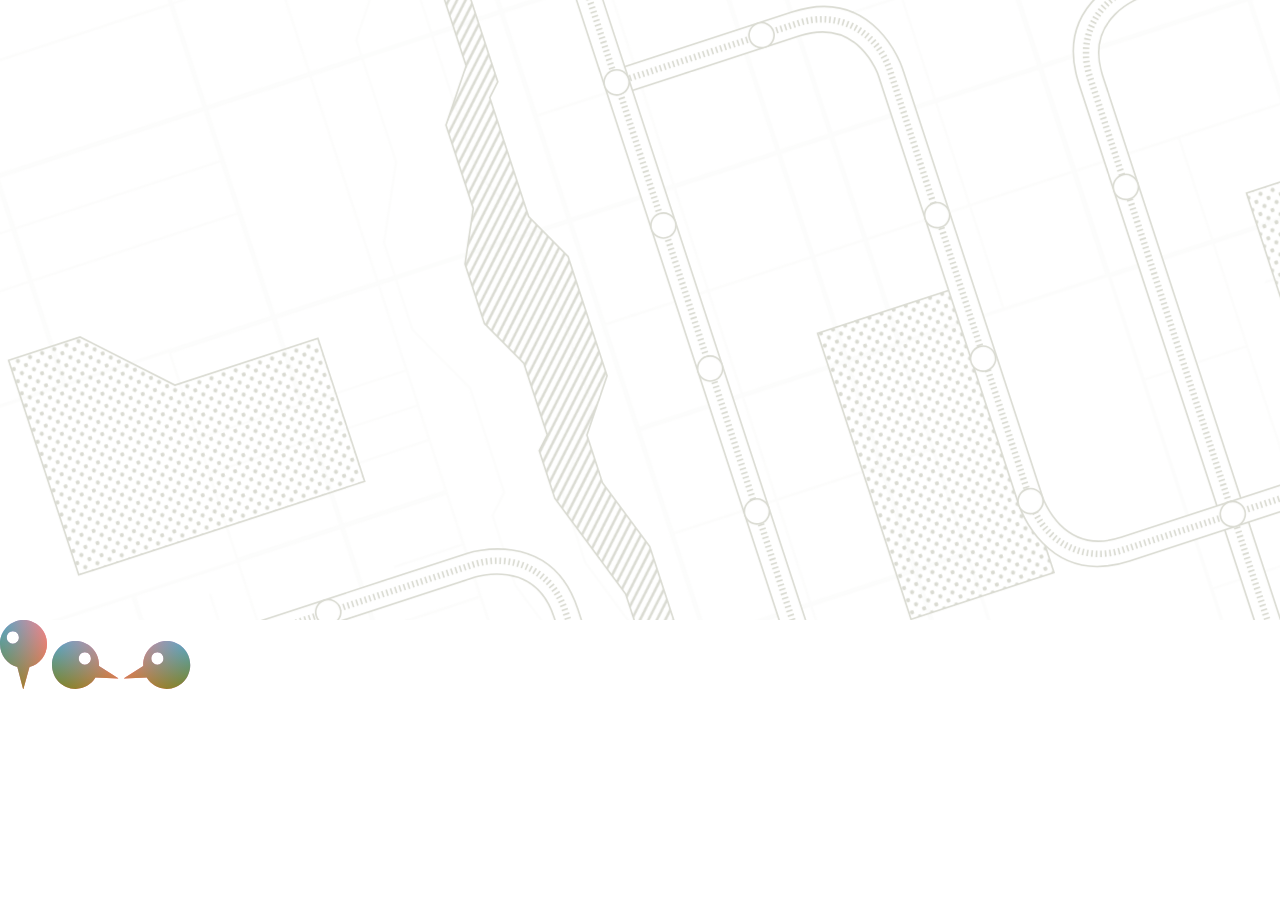
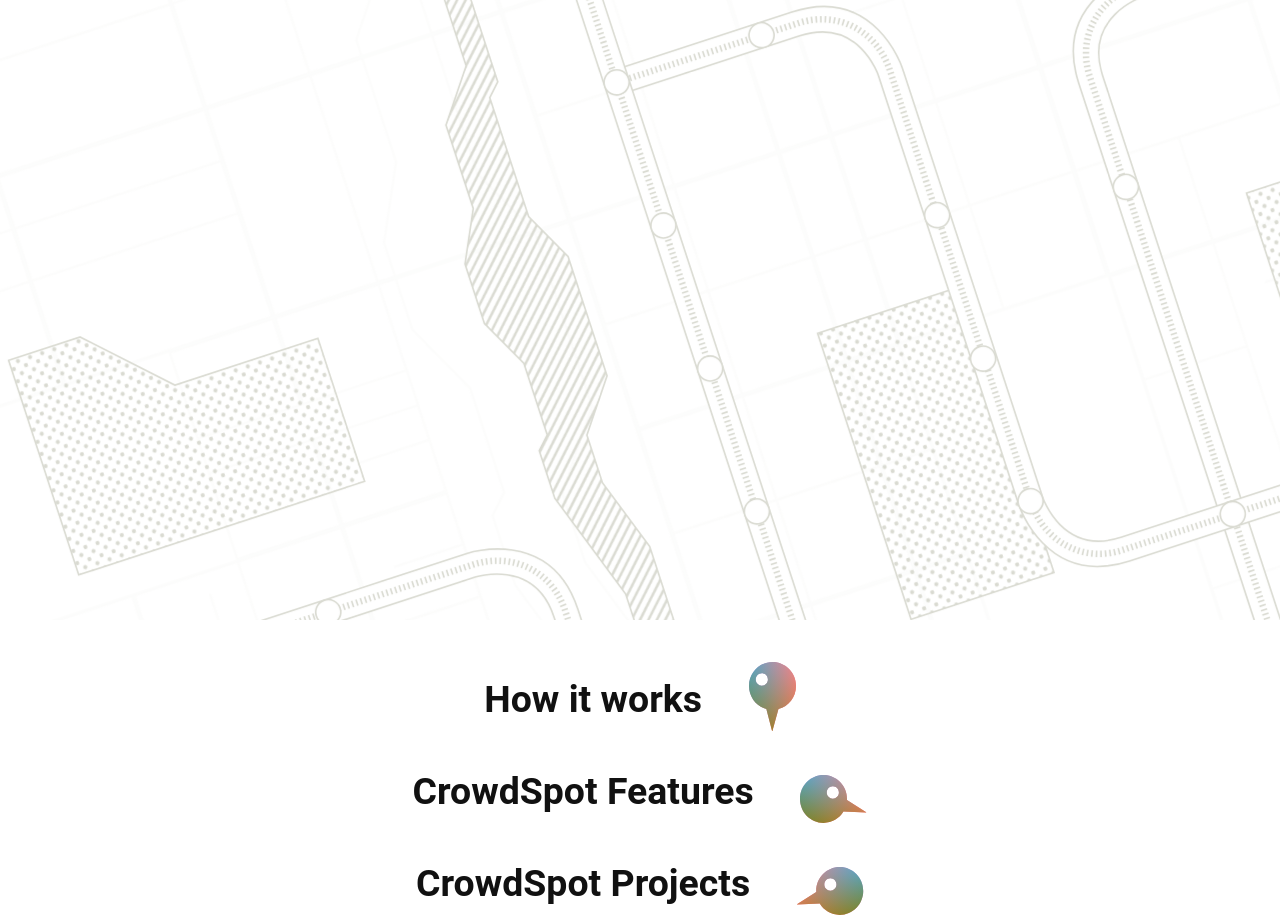
Before and after one commit to CrowdSpot/CrowdSpot.github.io, a website: page index.html in a window 1280 px wide. Before the commit the page ends 800 px from the top, so only its background shows below. Drawn offline with nearby package versions, Linux system fonts and the light colour scheme.

Commit message:
adding test animated icons

```diff
--- a/index.html
+++ b/index.html
@@ -685,8 +685,11 @@
       <!-- </div> -->
     </div>
 
+    <div class="container">
 
-    <svg width="47px" height="70px" viewBox="0 0 47 70" version="1.1" xmlns="http://www.w3.org/2000/svg" xmlns:xlink="http://www.w3.org/1999/xlink">
+      <h2>
+        How it works
+        <svg class="gradientAnimatedBird" width="47px" height="70px" viewBox="0 0 47 70" version="1.1" xmlns="http://www.w3.org/2000/svg" xmlns:xlink="http://www.w3.org/1999/xlink">
           <defs>
               <radialGradient cx="0%" cy="0%" fx="0%" fy="0%" r="111.370742%" id="radialGradient-1">
                   <stop stop-color="#284EF6" offset="0%">
@@ -713,10 +716,11 @@
               <use fill="url(#linearGradient-2)" xlink:href="#path-3"></use>
           </g>
         </svg>
+      </h2>
 
-
-
-    <svg width="67px" height="49px" viewBox="1049 104 67 49" version="1.1" xmlns="http://www.w3.org/2000/svg" xmlns:xlink="http://www.w3.org/1999/xlink">
+      <h2>
+        CrowdSpot Features
+        <svg class="gradientAnimatedBird" width="67px" height="49px" viewBox="1049 104 67 49" version="1.1" xmlns="http://www.w3.org/2000/svg" xmlns:xlink="http://www.w3.org/1999/xlink">
             <!-- Generator: Sketch 3.8.2 (29753) - http://www.bohemiancoding.com/sketch -->
             <desc>Created with Sketch.</desc>
             <defs>
@@ -745,9 +749,11 @@
                 <use fill="url(#linearGradient-2)" xlink:href="#path-4"></use>
             </g>
         </svg>
+      </h2>
 
-
-    <svg width="67px" height="49px" viewBox="1150 104 67 49" version="1.1" xmlns="http://www.w3.org/2000/svg" xmlns:xlink="http://www.w3.org/1999/xlink">
+      <h2>
+        CrowdSpot Projects
+        <svg class="gradientAnimatedBird" width="67px" height="49px" viewBox="1150 104 67 49" version="1.1" xmlns="http://www.w3.org/2000/svg" xmlns:xlink="http://www.w3.org/1999/xlink">
             <!-- Generator: Sketch 3.8.2 (29753) - http://www.bohemiancoding.com/sketch -->
             <desc>Created with Sketch.</desc>
             <defs>
@@ -776,6 +782,18 @@
                 <use fill="url(#linearGradient-2)" xlink:href="#path-5"></use>
             </g>
         </svg>
+      </h2>
+
+
+
+    </div>
+
+
+
+
+
+
+
 
 
 
--- a/styles/_elements.styl
+++ b/styles/_elements.styl
@@ -39,3 +39,10 @@
 			lost-column 1/3
 		+above('l')
 			lost-column 1/6
+
+h2
+	text-align center
+
+.gradientAnimatedBird
+	margin-bottom -20px
+	margin-left 1em
```
Also changed, not shown: style.css, 1 other file. Lines whose indentation alone changed are shown as unchanged.
